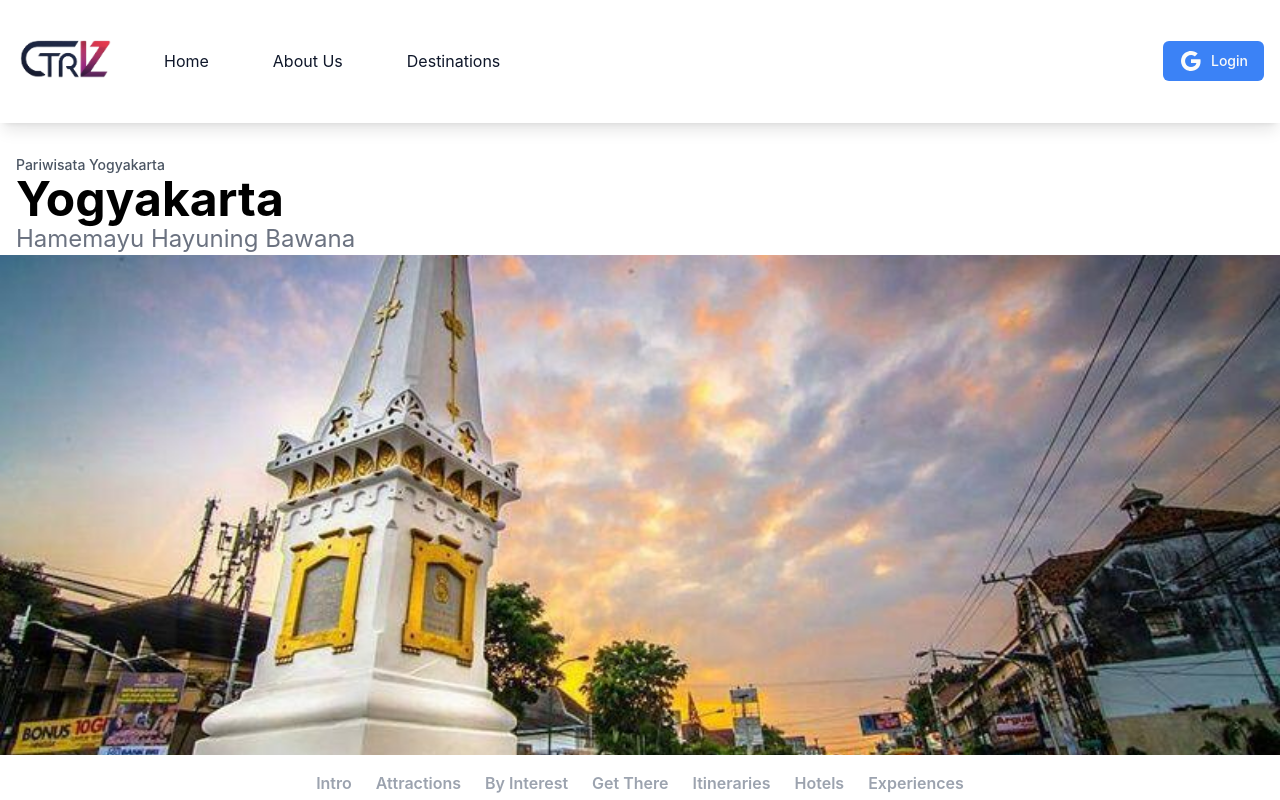
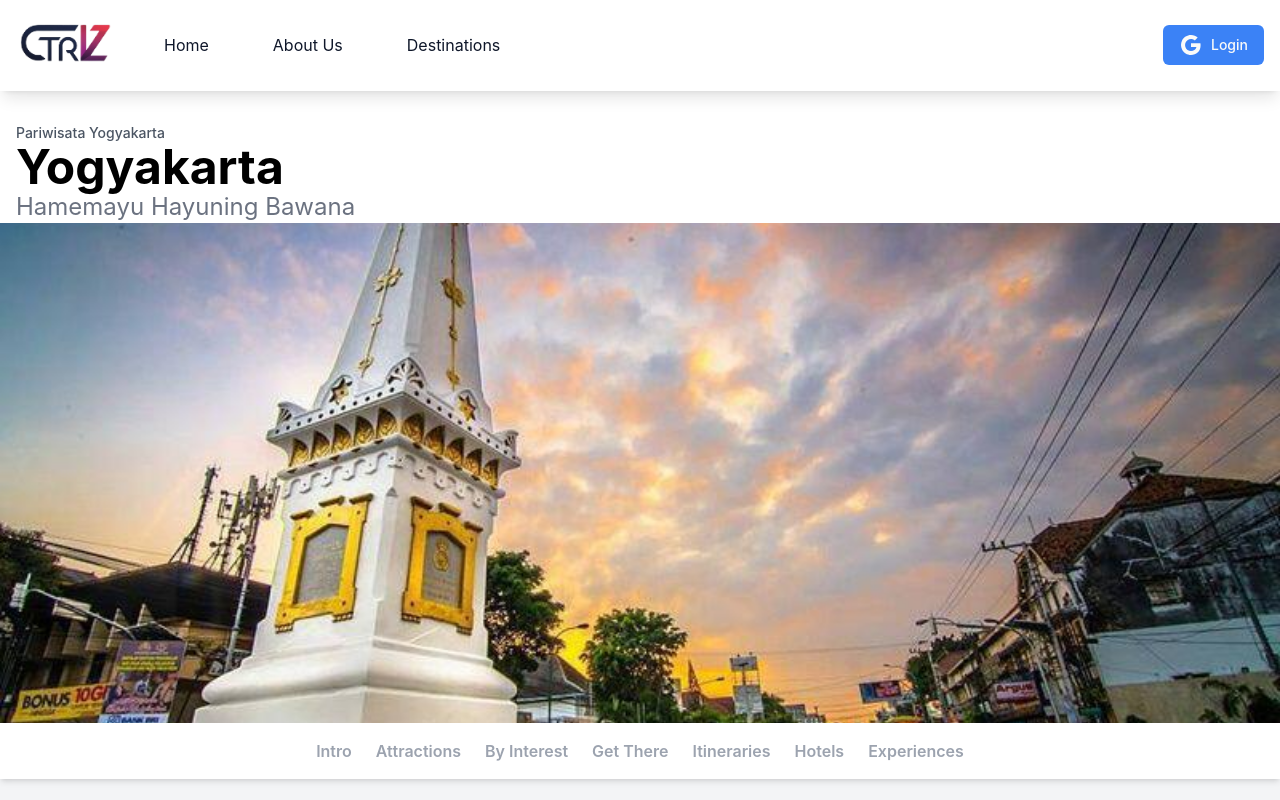
Before and after one commit to HUTAOCHAN99/CTRLZ-PROJECK, a React (Vite) app: page / in a window 1280 px wide. Shown: the top 800 px of the page. Built offline with nearby package versions, Linux system fonts and the light colour scheme; no server answers; the database is empty.

Commit message:
make search floating

```diff
--- a/src/Header.jsx
+++ b/src/Header.jsx
@@ -51,7 +51,7 @@ export default function Header() {
           <div className="">
             <Link
               to="/"
-              className="font-bold text-lg text-primary block py-6 sm:py-2 lg:py-6"
+              className="font-bold text-lg text-primary block py-2"
             >
               <img src={img} alt="" width="100px" />
             </Link>
@@ -59,7 +59,7 @@ export default function Header() {
           <div className="flex items-center px-4">
             <nav
               id="nav-menu"
-              className={`absolute py-5 bg-white shadow-lg rounded-lg max-w-[250px] w-full left-4 top-full lg:block lg:static lg:bg-transparent lg:max-w-full lg:shadow-none lg:rounded-none transition-all duration-300 ease-in-out ${
+              className={`absolute bg-white shadow-lg rounded-lg max-w-[250px] w-full left-4 top-full lg:block lg:static lg:bg-transparent lg:max-w-full lg:shadow-none lg:rounded-none transition-all duration-300 ease-in-out ${
                 isOpen ? "block" : "hidden"
               }`}
             >
--- a/src/pages/destinations/Destinations.jsx
+++ b/src/pages/destinations/Destinations.jsx
@@ -1,4 +1,5 @@
 import DestinationList from "@/components/DestinationList";
+import { Card } from "@/components/ui/card";
 import { Input } from "@/components/ui/input";
 import { Select, SelectContent, SelectItem, SelectTrigger, SelectValue } from "@/components/ui/select";
 import { useDestinations } from "@/firebase";
@@ -9,7 +10,7 @@ import { useDebounce } from "use-debounce";
 function DestinationHeader({ search, onSearchChanged, sortOption, onSortOptionChanged, kabupaten, onKabupatenChanged }) {
     const searchDispatcher = useRef(0);
 
-    return <div className="flex flex-col gap-2 mb-4 md:flex-row">
+    return <div className="flex flex-col gap-2 md:flex-row">
         <Input value={search} onChange={(event) => onSearchChanged(event.target.value)}></Input>
         <div className="flex flex-row gap-2">
             <div className="grow md:grow-0"></div>
@@ -91,7 +92,9 @@ export function Destinations() {
                             : "Destinations"}
                 </h2>
 
-                <DestinationHeader kabupaten={kabupaten} onKabupatenChanged={setKabupaten} search={search} onSearchChanged={setSearch} sortOption={sortOption} onSortOptionChanged={setSortOption} />
+                <Card className="sticky top-24 bg-white p-4 px-4 z-50 mb-4">
+                    <DestinationHeader kabupaten={kabupaten} onKabupatenChanged={setKabupaten} search={search} onSearchChanged={setSearch} sortOption={sortOption} onSortOptionChanged={setSortOption} />
+                </Card>
 
                 {!loading && !error && data && (
                     <>
```
